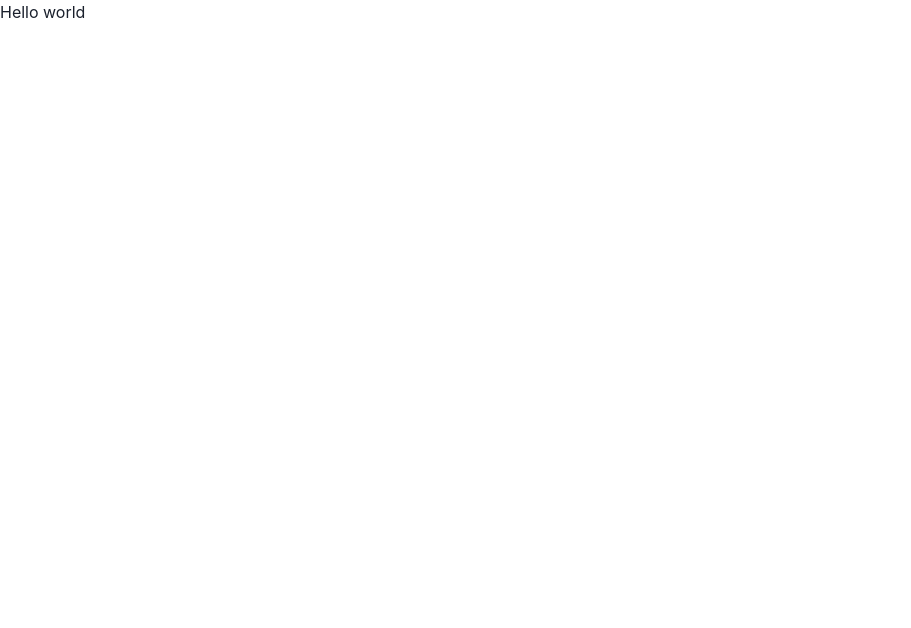
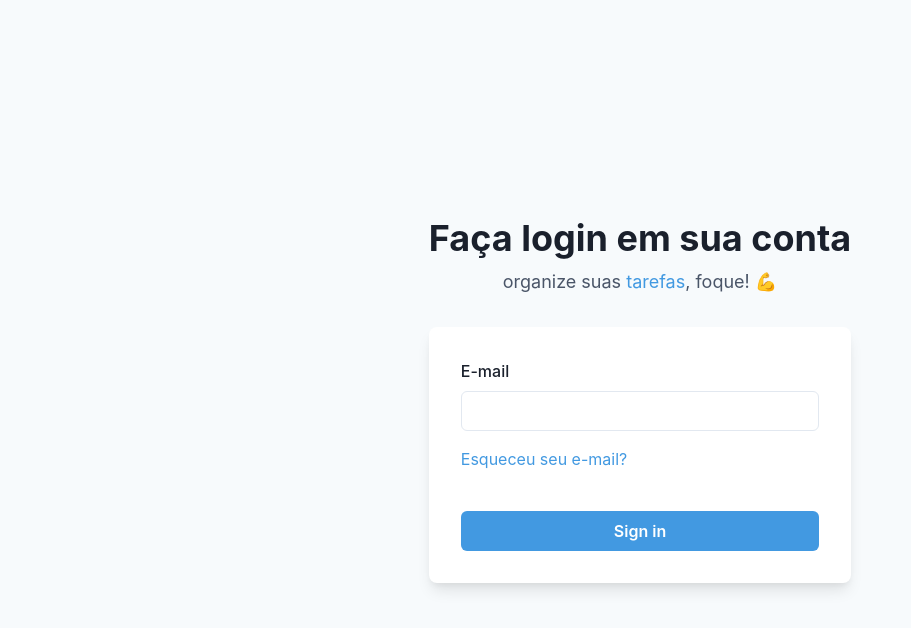
Before and after one commit to ricardovac/taskfocus, a Next.js app: page / in a window 1280 px wide. Shown: the top 628 px of the page, without its empty margins (0-911 px from the left). Built offline with nearby package versions, Linux system fonts and the light colour scheme.

Commit message:
feat(signIn): supabase auth method

```diff
--- a/pages/index.js
+++ b/pages/index.js
@@ -1,5 +1,6 @@
 import Head from "next/head";
 import { Box } from "@chakra-ui/react";
+import SignIn from "./signin";
 
 const Home = () => {
   return (
@@ -13,7 +14,8 @@ const Home = () => {
         <link rel="icon" href="/favicon.ico" />
       </Head>
       <main>
-        <Box>Hello world</Box>
+        {/* <Box>Hello world</Box> */}
+        <SignIn />
       </main>
     </div>
   );
--- a/pages/signin.js
+++ b/pages/signin.js
@@ -0,0 +1,119 @@
+import {
+  Alert,
+  AlertIcon,
+  Box,
+  Button,
+  chakra,
+  Flex,
+  FormControl,
+  FormLabel,
+  Heading,
+  Input,
+  Link,
+  Stack,
+  Text,
+  useColorModeValue
+} from "@chakra-ui/react";
+import { useState } from "react";
+import { supabaseClient } from "../lib/client";
+
+const SignIn = () => {
+  const [email, setEmail] = useState("");
+  const [isLoading, setIsLoading] = useState(false);
+  const [isSubmitted, setIsSubmitted] = useState(false);
+  const [error, setError] = useState(false);
+
+  const submitHandler = async (event) => {
+    event.preventDefault();
+    setIsLoading(true);
+    setError(null);
+    try {
+      const { error } = await supabaseClient.auth.signIn({
+        email,
+      });
+    } catch (error) {
+      setError(error.message);
+    } finally {
+      setIsLoading(false);
+    }
+  };
+
+  const changeHandler = (event) => {
+    setEmail(event.target.value);
+  };
+
+  return (
+    <Flex
+      minH={"100vh"}
+      align={"center"}
+      justify={"center"}
+      bg={useColorModeValue("gray.50", "gray.800")}
+    >
+      <Stack spacing={8} mx={"auto"} maxW={"lg"} py={12} px={6}>
+        <Stack align={"center"}>
+          <Heading fontSize={"4xl"}>Faça login em sua conta</Heading>
+          <Text fontSize={"lg"} color={"gray.600"}>
+            organize suas <Link color={"blue.400"}>tarefas</Link>, foque! 💪
+          </Text>
+        </Stack>
+        {error && (
+          <Alert status="error" mb="6">
+            <AlertIcon />
+            <Text textAlign="center">{error}</Text>
+          </Alert>
+        )}
+        <Box
+          rounded={"lg"}
+          bg={useColorModeValue("white", "gray.700")}
+          boxShadow={"lg"}
+          p={8}
+        >
+          {isSubmitted ? (
+            <Heading size="md" textAlign="center" color="gray.600">
+              Please check {email} for login link
+            </Heading>
+          ) : (
+            <chakra.form onSubmit={submitHandler}>
+              <Stack spacing={4}>
+                <FormControl id="email">
+                  <FormLabel>E-mail</FormLabel>
+                  <Input
+                    name="email"
+                    type="email"
+                    autoComplete="email"
+                    required
+                    value={email}
+                    onChange={changeHandler}
+                  />
+                </FormControl>
+                <Stack spacing={10}>
+                  <Stack
+                    direction={{ base: "column", sm: "row" }}
+                    align={"start"}
+                    justify={"space-between"}
+                  >
+                    {/* <Checkbox></Checkbox> */}
+                    <Link color={"blue.400"}>Esqueceu seu e-mail?</Link>
+                  </Stack>
+                  <Button
+                    type="submit"
+                    isLoading={isLoading}
+                    bg={"blue.400"}
+                    color={"white"}
+                    _hover={{
+                      bg: "blue.500",
+                    }}
+                  >
+                    Sign in
+                  </Button>
+                </Stack>
+              </Stack>
+            </chakra.form>
+          )}
+        </Box>
+      </Stack>
+    </Flex>
+  );
+};
+
+export default SignIn;
```
